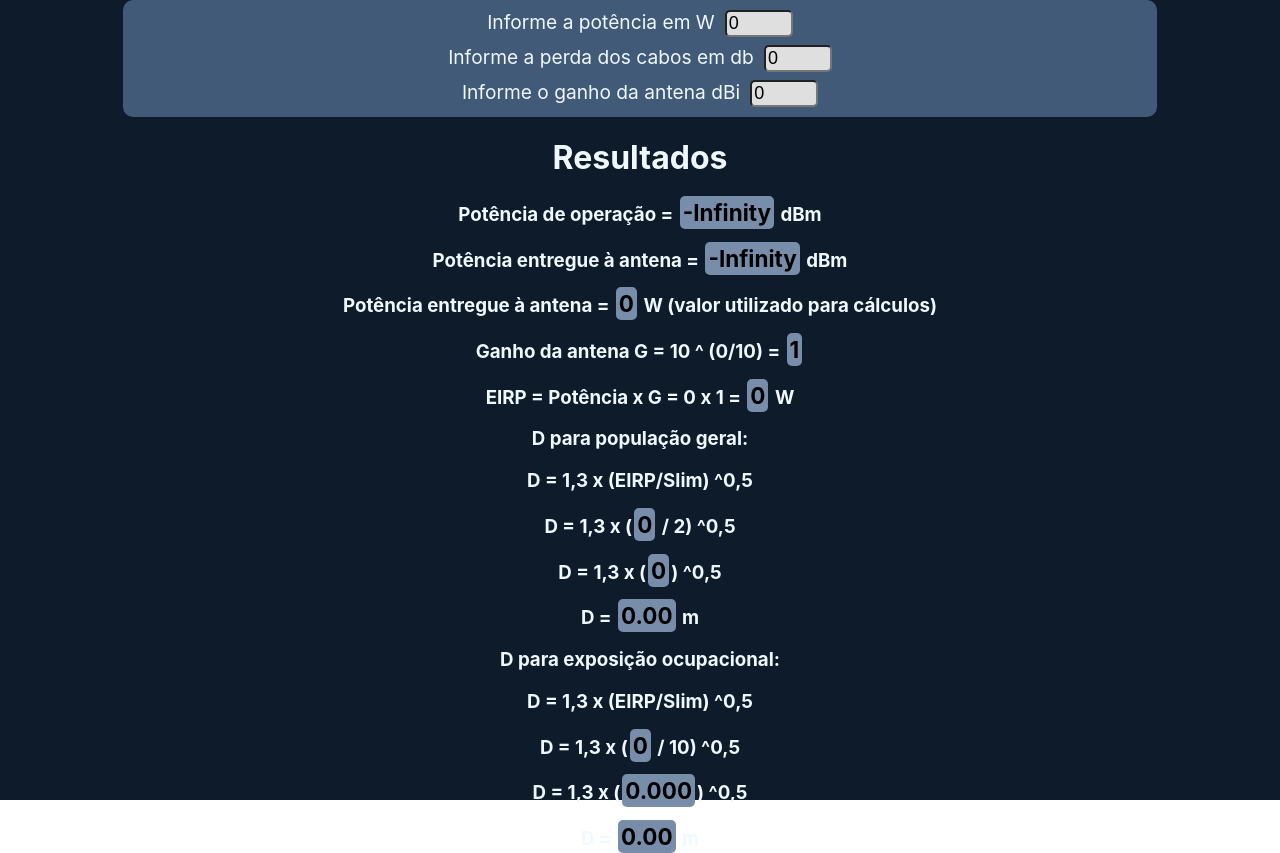
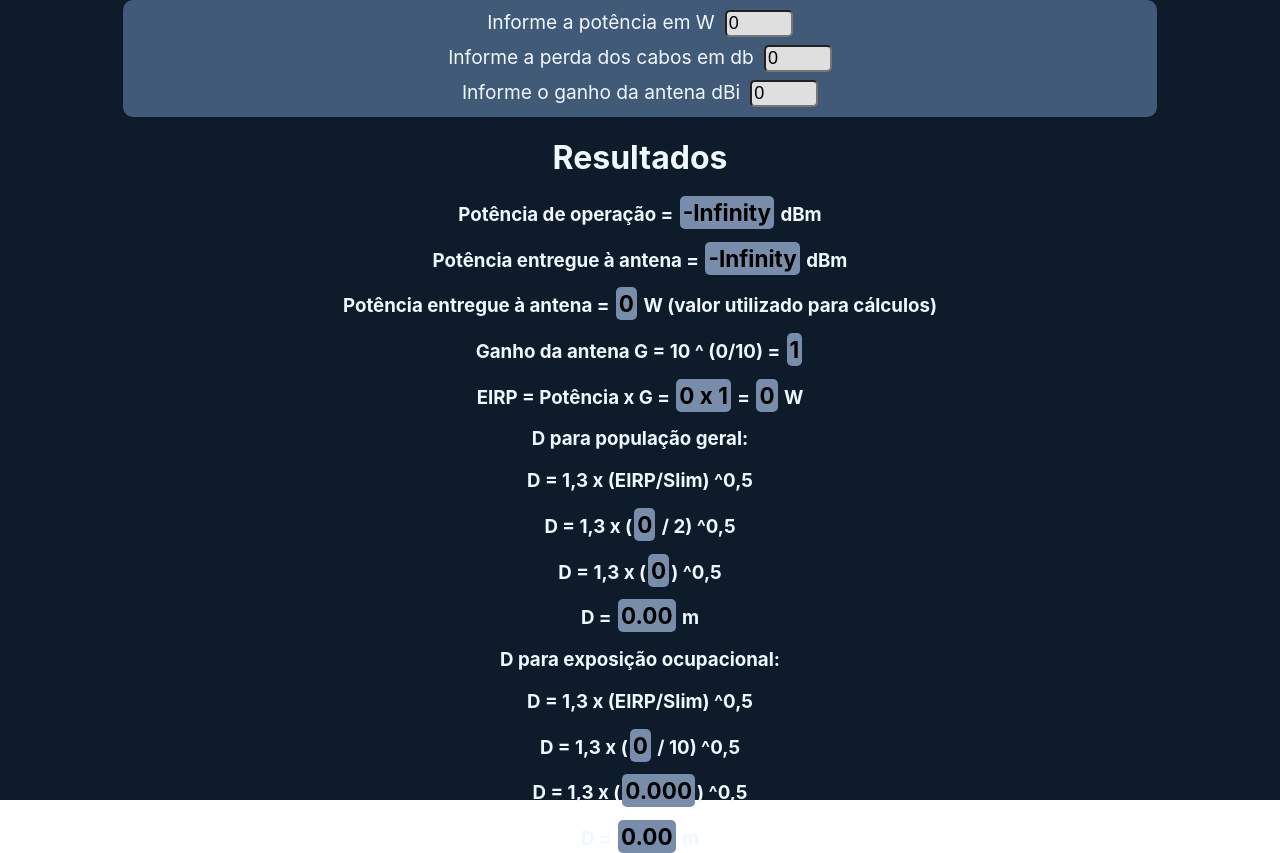
Before and after one commit to leoliveira1911/anatel, a React (Create React App) app: page / in a window 1280 px wide. Built offline with nearby package versions, Linux system fonts and the light colour scheme.

Commit message:
destacar calculos EIRP

```diff
--- a/src/components/Layout.jsx
+++ b/src/components/Layout.jsx
@@ -61,7 +61,11 @@ export default function Layout() {
         Ganho da antena G = 10 ^ ({ganhoAntena}/10) = <mark>{g}</mark>
       </h3>
       <h3>
-        EIRP = Potência x G = {valorParaAntenaW} x {g} = <mark>{eirp}</mark> W
+        EIRP = Potência x G ={" "}
+        <mark>
+          {valorParaAntenaW} x {g}
+        </mark>{" "}
+        = <mark>{eirp}</mark> W
       </h3>
 
       <h3>D para população geral: </h3>
```
